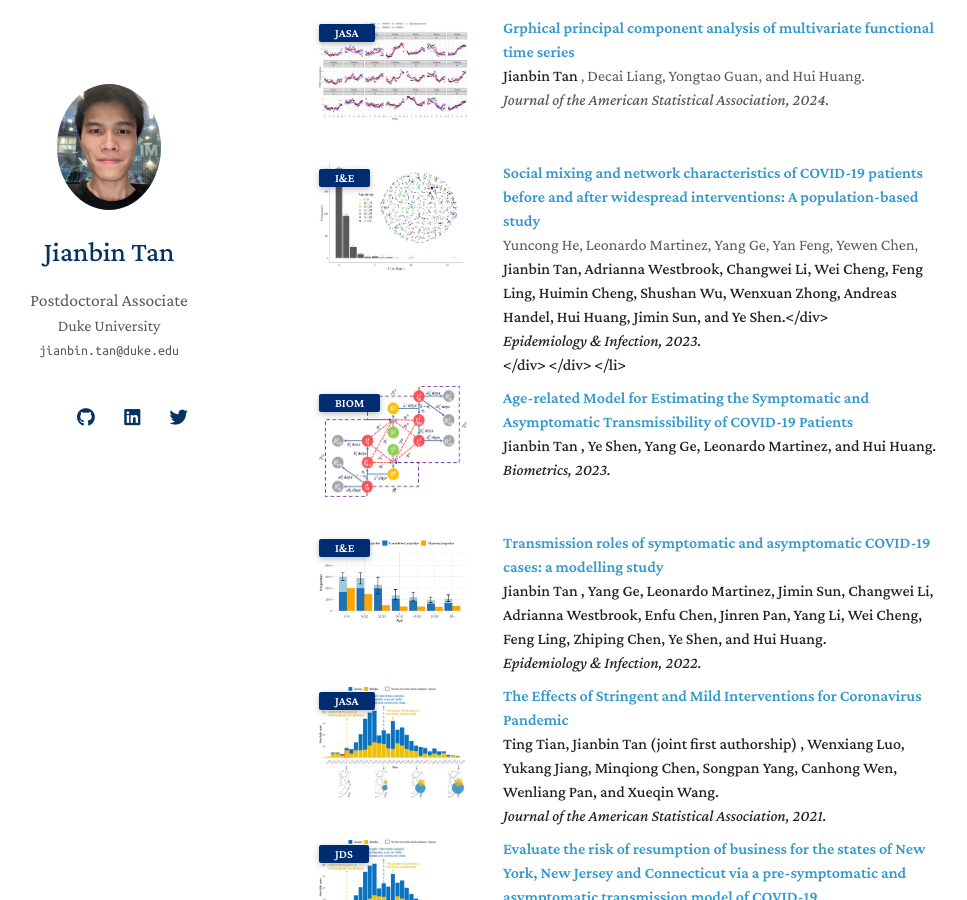
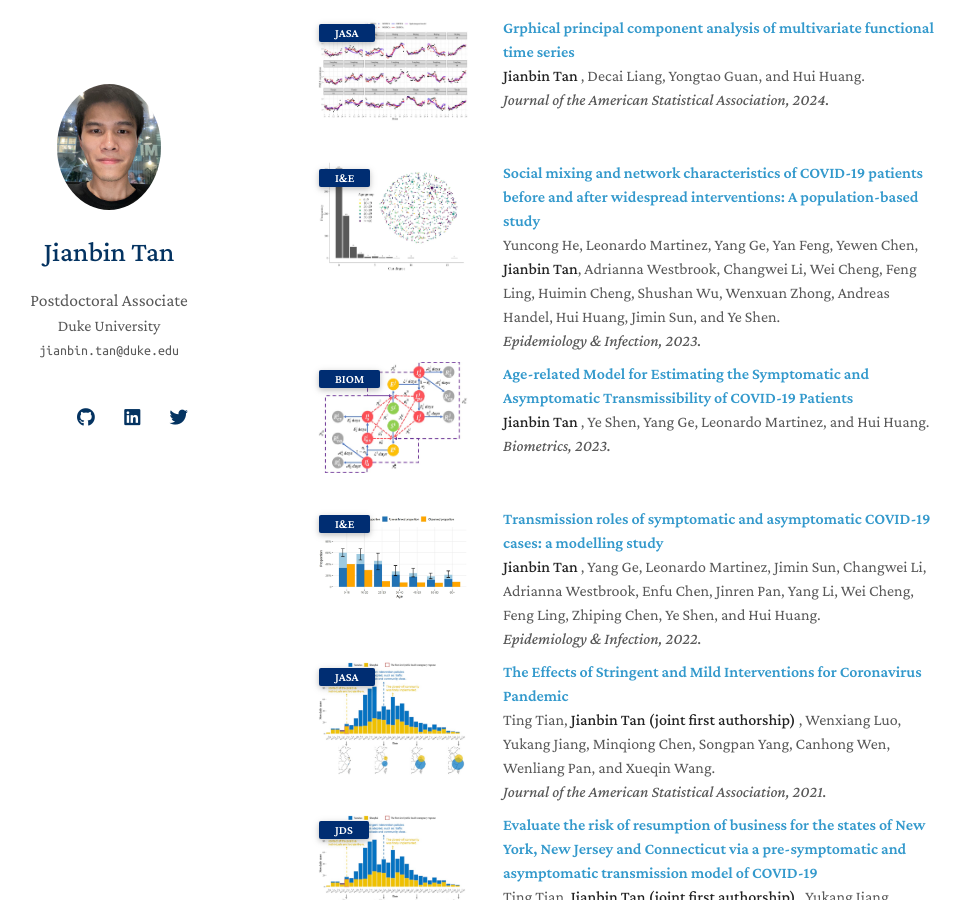
Before and after one commit to Tan-jianbin/Tan-jianbin.github.io, a Jekyll site: the page built from index.md, in a window 1280 px wide and 900 px high, scrolled down 562 px. Shown: the whole window, without its empty margins (167-1134 px from the left). Built offline with Jekyll 4.4.1, drawn with Linux system fonts in a browser that asks for light colours; nearby versions of some CDN libraries; a style sheet for code colours, icons or effects is not loaded; our own code applies the rules of GitHub Pages for plain Markdown files.

Commit message:
Update publications.md

```diff
--- a/_includes/publications.md
+++ b/_includes/publications.md
@@ -51,7 +51,6 @@
 </div>
 </li>
 
-
 <li>
 <div class="pub-row">
 
@@ -61,11 +60,12 @@
   </div>
   <div class="col-sm-9" style="position: relative;padding-right: 15px;padding-left: 20px;">
     <div class="title"><a href="https://doi.org/10.1017/S0950268823001292">Social mixing and network characteristics of COVID-19 patients before and after widespread interventions: A population-based study</a></div>
-    <div class="author"> Yuncong He, Leonardo Martinez, Yang Ge, Yan Feng, Yewen Chen, <strong>Jianbin Tan<strong>, Adrianna Westbrook, Changwei Li, Wei Cheng, Feng Ling, Huimin Cheng, Shushan Wu, Wenxuan Zhong, Andreas Handel, Hui Huang, Jimin Sun, and Ye Shen.</div>
+    <div class="author"> Yuncong He, Leonardo Martinez, Yang Ge, Yan Feng, Yewen Chen, <strong>Jianbin Tan</strong>, Adrianna Westbrook, Changwei Li, Wei Cheng, Feng Ling, Huimin Cheng, Shushan Wu, Wenxuan Zhong, Andreas Handel, Hui Huang, Jimin Sun, and Ye Shen.</div>
     <div class="periodical"><em> Epidemiology & Infection, 2023.</em></div>
   </div>
 </div>
 </li>
+
 
 
 <li>
```
